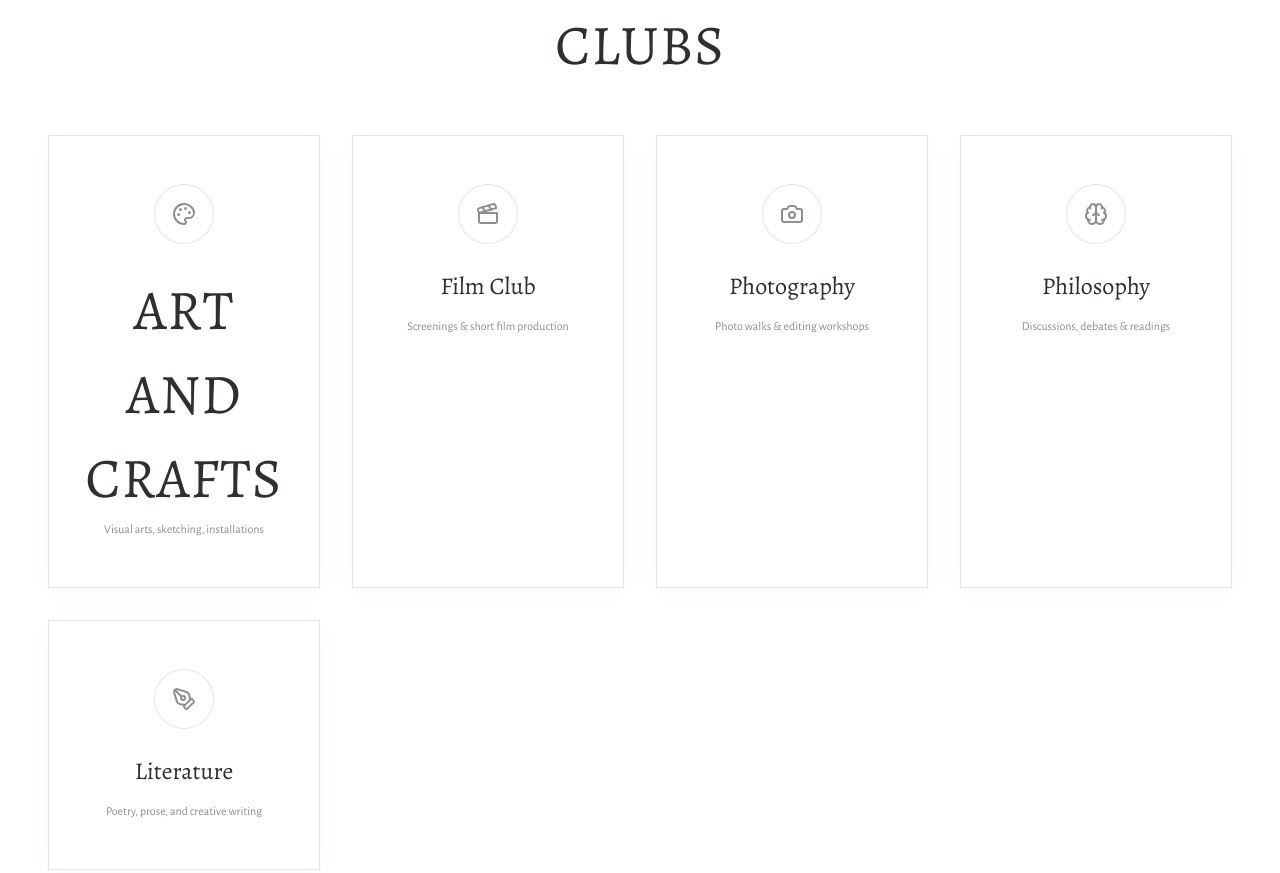
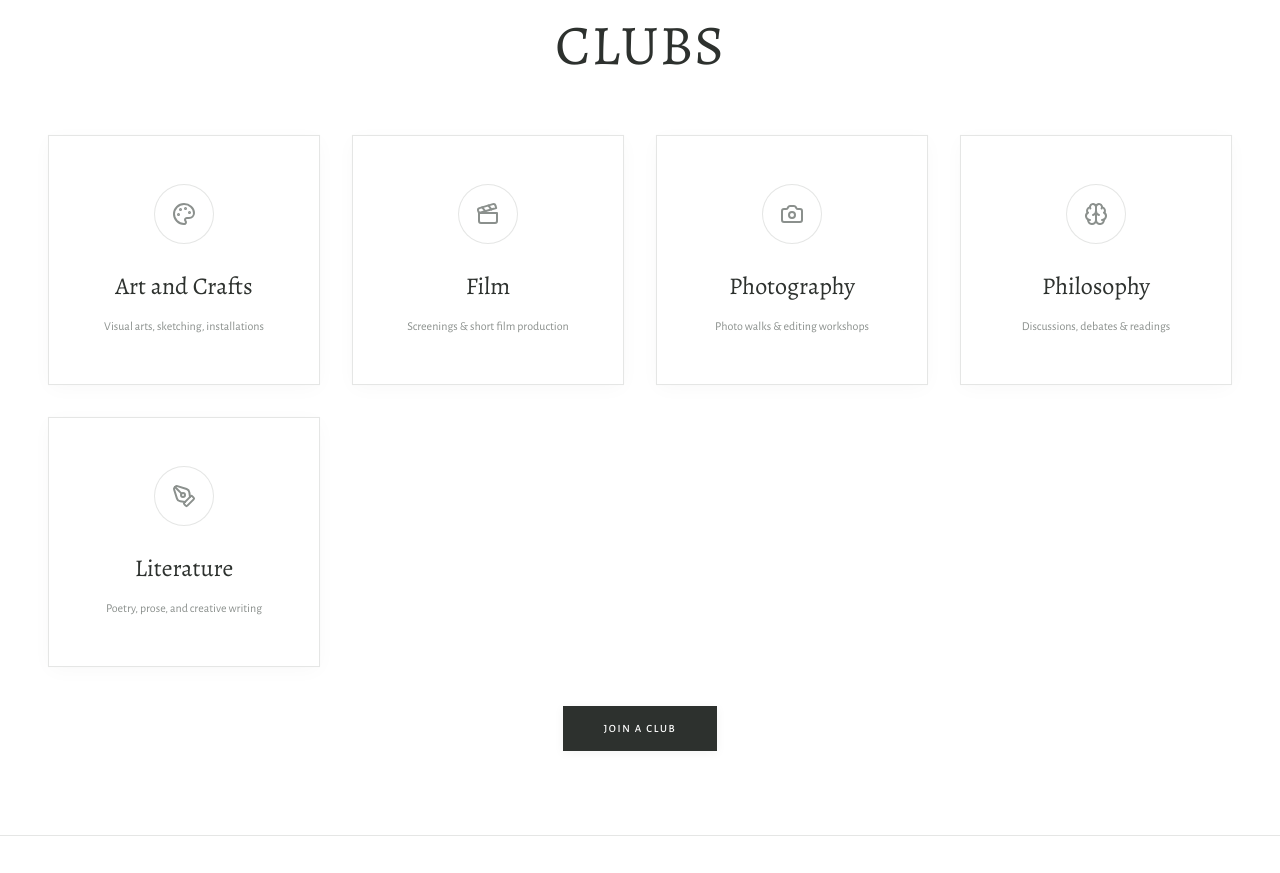
Before and after one commit to alfaaz2k20-cloud/alfaaz-frontend, a website: page public/index.html in a window 1280 px wide. Shown: the part 2156-3029 px from the top of the page. Drawn offline with nearby package versions, Linux system fonts and the light colour scheme; no server answers; a web font is replaced by a local one.

```diff
--- a/public/index.html
+++ b/public/index.html
@@ -306,11 +306,11 @@
         </h2>
       </div>
       <div class="clubs-grid">
-        <div class="club-card fade-in"><div class="club-icon"><i data-lucide="palette" class="w-6 h-6"></i></div><h4 class="section-title ur-hover" data-ur="فن و صناع"><span class="en-text">Art and Crafts</span></h4><p class="club-desc">Visual arts, sketching, installations</p></div>
-        <div class="club-card fade-in"><div class="club-icon"><i data-lucide="clapperboard" class="w-6 h-6"></i></div><h4 class="club-title">Film Club</h4><p class="club-desc">Screenings & short film production</p></div>
-        <div class="club-card fade-in"><div class="club-icon"><i data-lucide="camera" class="w-6 h-6"></i></div><h4 class="club-title">Photography</h4><p class="club-desc">Photo walks & editing workshops</p></div>
-        <div class="club-card fade-in"><div class="club-icon"><i data-lucide="brain" class="w-6 h-6"></i></div><h4 class="club-title">Philosophy</h4><p class="club-desc">Discussions, debates & readings</p></div>
-        <div class="club-card fade-in"><div class="club-icon"><i data-lucide="pen-tool" class="w-6 h-6"></i></div><h4 class="club-title">Literature</h4><p class="club-desc">Poetry, prose, and creative writing</p></div>
+        <div class="club-card fade-in"><div class="club-icon"><i data-lucide="palette" class="w-6 h-6"></i></div><h4 class="club-title ur-hover" data-ur="فن و صناع"><span class="en-text">Art and Crafts</span></h4><p class="club-desc">Visual arts, sketching, installations</p></div>
+        <div class="club-card fade-in"><div class="club-icon"><i data-lucide="clapperboard" class="w-6 h-6"></i></div><h4 class="club-title ur-hover" data-ur="فلم"><span class="en-text">Film</span></h4><p class="club-desc">Screenings & short film production</p></div>
+        <div class="club-card fade-in"><div class="club-icon"><i data-lucide="camera" class="w-6 h-6"></i></div><h4 class="club-title ur-hover" data-ur="عکاسی"><span class="en-text">Photography</span></h4><p class="club-desc">Photo walks & editing workshops</p></div>
+        <div class="club-card fade-in"><div class="club-icon"><i data-lucide="brain" class="w-6 h-6"></i></div><h4 class="club-title ur-hover" data-ur="فلسفہ"><span class="en-text">Philosophy</span></h4><p class="club-desc">Discussions, debates & readings</p></div>
+        <div class="club-card fade-in"><div class="club-icon"><i data-lucide="pen-tool" class="w-6 h-6"></i></div><h4 class="club-title ur-hover" data-ur="ادب"><span class="en-text">Literature</span></h4><p class="club-desc">Poetry, prose, and creative writing</p></div>
       </div>
       <div class="text-center mt-12 fade-in" id="joinClubContainer" style="text-align: center; margin-top: 3rem;"><a id="joinClubBtn" href="dashboard.html" class="cta-btn magnetic">Join a Club</a></div>
     </section>
```
